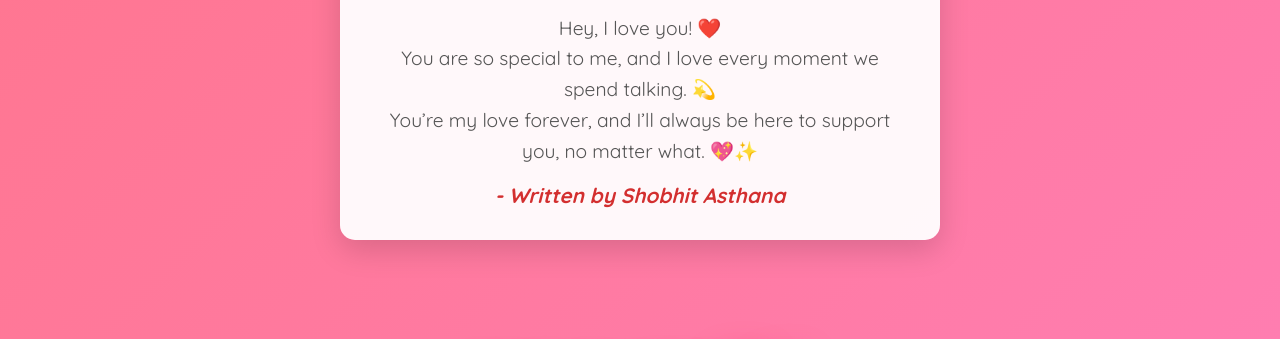
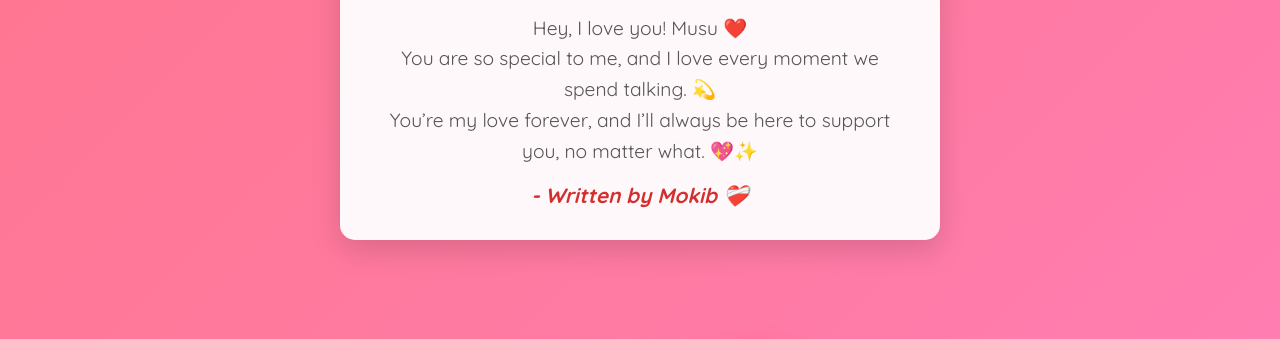
Before and after one commit to mokib009/Justformusu, a plain HTML site: page main.html in a window 1280 px wide. Both pictures are taken after a click on the element 640 px from the left and 400 px from the top of the page. Shown: the part 319-658 px from the top of the page. Drawn offline with Linux system fonts and the light colour scheme.

Commit message:
Update main.html

```diff
--- a/main.html
+++ b/main.html
@@ -127,12 +127,12 @@
         <div class="message" id="message">
             <h1>For My Love ❤️</h1>
             <p>
-                Hey, I love you! ❤️<br>
+                Hey, I love you! Musu ❤️<br>
                 You are so special to me, and I love every moment we spend talking. 💫<br>
                 You’re my love forever, and I’ll always be here to support you, no matter what. 💖✨<br>
             </p>
             <div class="sincere">
-                - Written by Shobhit Asthana
+                - Written by Mokib ❤️‍🩹
             </div>
         </div>
 
```
